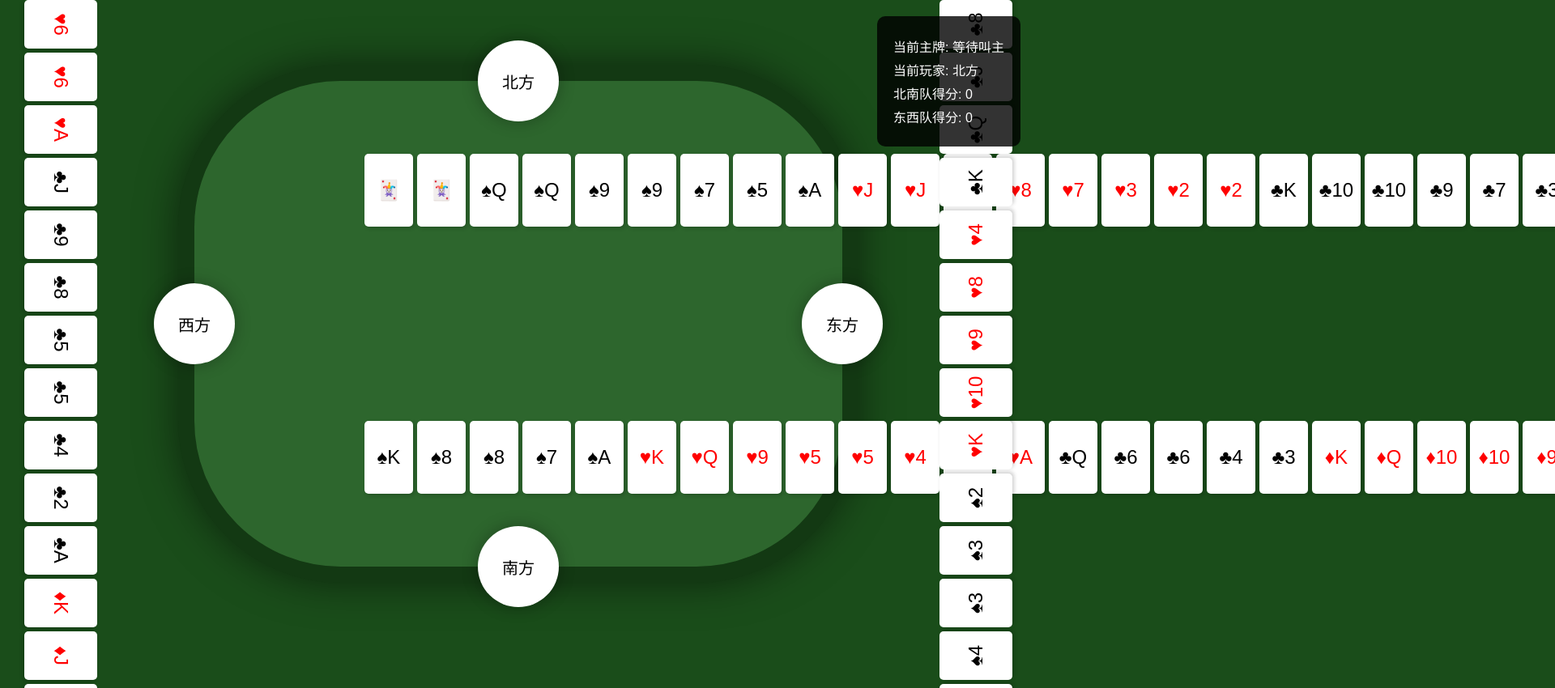
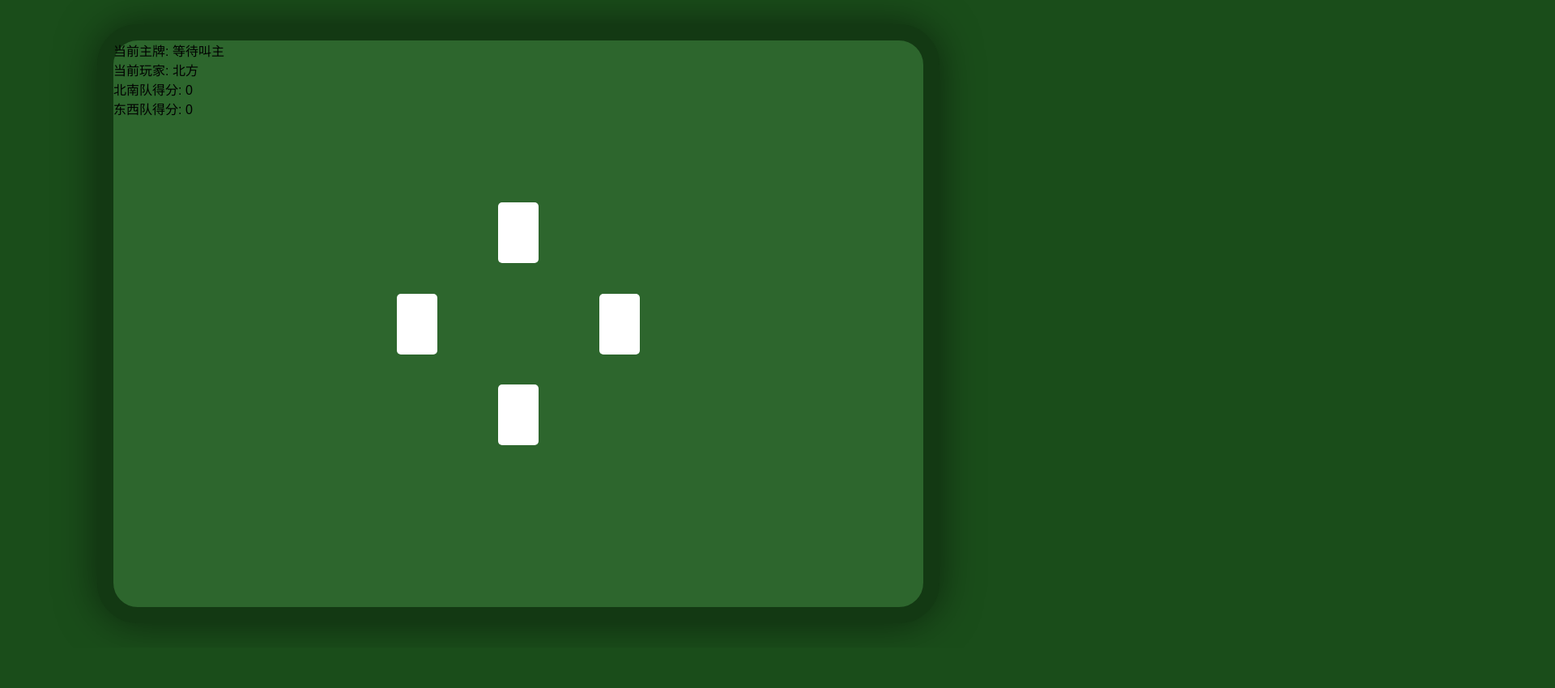
Before and after one commit to bairan1/flower-garden, a plain HTML site: page index.html in a window 1280 px wide. Shown: the top 850 px of the page at 81% size, 1920 px wide, since content can reach past the window. After the commit the page ends 800 px from the top, so only its background shows below. Drawn offline with Linux system fonts and the light colour scheme.

Commit message:
index.html

```diff
--- a/index.html
+++ b/index.html
@@ -25,95 +25,103 @@
             top: 50%;
             left: 50%;
             transform: translate(-50%, -50%);
-            width: 800px;
-            height: 600px;
+            width: 1000px;  /* 增加桌子尺寸 */
+            height: 700px;
             background: #2d662d;
-            border-radius: 200px;
+            border-radius: 50px;
             border: 20px solid #133913;
             box-shadow: 0 0 50px rgba(0,0,0,0.5);
         }
 
         .player {
             position: absolute;
-            width: 100px;
-            height: 100px;
-            background: white;
+            width: 80px;
+            height: 80px;
+            background: #fff;
             border-radius: 50%;
             display: flex;
             justify-content: center;
             align-items: center;
-            font-size: 20px;
+            font-size: 18px;
             box-shadow: 0 0 20px rgba(0,0,0,0.3);
+            z-index: 10;
         }
 
-        .player.north { top: -50px; left: 350px; }
-        .player.east { right: -50px; top: 250px; }
-        .player.south { bottom: -50px; left: 350px; }
-        .player.west { left: -50px; top: 250px; }
+        .player.north { top: 10px; left: 460px; }
+        .player.east { right: 10px; top: 310px; }
+        .player.south { bottom: 10px; left: 460px; }
+        .player.west { left: 10px; top: 310px; }
 
         .cards-area {
             position: absolute;
             display: flex;
-            gap: 5px;
+            gap: 2px;  /* 减小牌间距 */
             padding: 10px;
+            z-index: 5;
         }
 
-        .cards-area.north { top: 80px; left: 200px; }
-        .cards-area.east { right: 80px; top: 200px; transform: rotate(90deg); }
-        .cards-area.south { bottom: 80px; left: 200px; }
-        .cards-area.west { left: 80px; top: 200px; transform: rotate(-90deg); }
+        .cards-area.north { top: 100px; left: 250px; }
+        .cards-area.east { right: 100px; top: 250px; transform: rotate(90deg); transform-origin: right center; }
+        .cards-area.south { bottom: 100px; left: 250px; }
+        .cards-area.west { left: 100px; top: 250px; transform: rotate(-90deg); transform-origin: left center; }
 
-        .info-panel {
-            position: fixed;
-            top: 20px;
-            right: 20px;
-            background: rgba(0,0,0,0.8);
-            color: white;
-            padding: 20px;
-            border-radius: 10px;
+        .card {
+            width: 40px;  /* 减小牌的尺寸 */
+            height: 60px;
+            background: white;
+            border-radius: 4px;
+            display: flex;
+            justify-content: center;
+            align-items: center;
             font-size: 16px;
-            z-index: 100;
+            cursor: pointer;
+            transition: all 0.2s;
+            box-shadow: 1px 1px 3px rgba(0,0,0,0.2);
+            user-select: none;
         }
 
-        .info-panel div {
-            margin: 5px 0;
+        .card.red {
+            color: red;
         }
 
-        .card {
-            width: 60px;
-            height: 90px;
+        .current-trick {
+            position: absolute;
+            top: 50%;
+            left: 50%;
+            transform: translate(-50%, -50%);
+            width: 300px;
+            height: 300px;
+            display: flex;
+            justify-content: center;
+            align-items: center;
+        }
+
+        .trick-card {
+            position: absolute;
+            width: 50px;
+            height: 75px;
             background: white;
             border-radius: 5px;
             display: flex;
             justify-content: center;
             align-items: center;
-            font-size: 24px;
-            cursor: pointer;
-            transition: transform 0.2s;
-            box-shadow: 2px 2px 5px rgba(0,0,0,0.2);
+            font-size: 20px;
         }
 
-        .card:hover {
-            transform: translateY(-10px);
-        }
-
-        .card.selected {
-            transform: translateY(-20px);
-            box-shadow: 0 5px 15px rgba(0,0,0,0.3);
-        }
+        .trick-card.north { top: 0; }
+        .trick-card.east { right: 0; }
+        .trick-card.south { bottom: 0; }
+        .trick-card.west { left: 0; }
     </style>
 </head>
 <body>
     <div class="game-container">
         <div class="table">
-            <div class="player north">北方</div>
-            <div class="player east">东方</div>
-            <div class="player south">南方</div>
-            <div class="player west">西方</div>
-            <div id="cards-north" class="cards-area north"></div>
-            <div id="cards-east" class="cards-area east"></div>
-            <div id="cards-south" class="cards-area south"></div>
-            <div id="cards-west" class="cards-area west"></div>
+            <div class="current-trick">
+                <div id="trick-north" class="trick-card north"></div>
+                <div id="trick-east" class="trick-card east"></div>
+                <div id="trick-south" class="trick-card south"></div>
+                <div id="trick-west" class="trick-card west"></div>
         </div>
         <div class="info-panel">
             <div>当前主牌: <span id="trump">等待叫主</span></div>
```
